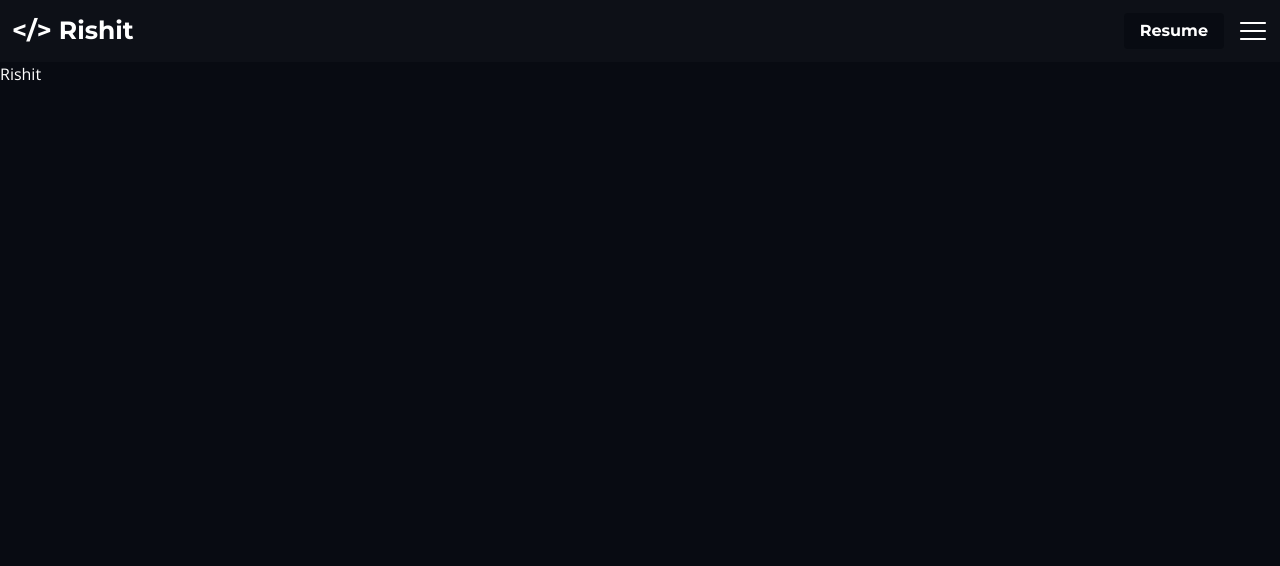
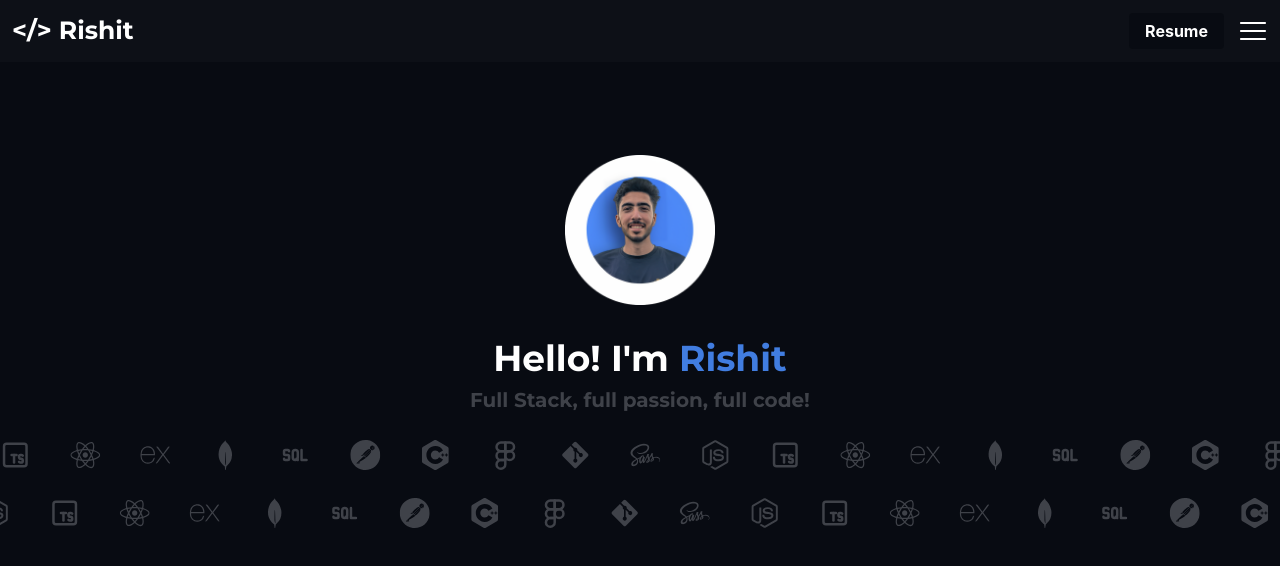
Before and after one commit to Rishit-Thaper/rishit-dev, a Next.js app: page / in a window 1280 px wide. Shown: the top 566 px of the page. Built offline with nearby package versions, Linux system fonts and the light colour scheme.

Commit message:
Hero section done

```diff
--- a/src/app/layout.tsx
+++ b/src/app/layout.tsx
@@ -1,7 +1,7 @@
-"use client";
 import { Providers } from "@/context/providers";
 import "@/styles/styles.scss";
 import Navbar from "@/components/Navbar";
+import { colors } from "@/tokens/colors";
 
 export default function RootLayout({
   children,
@@ -10,7 +10,9 @@ export default function RootLayout({
 }) {
   return (
     <html lang="en">
-      <body style={{ backgroundColor: "#080B12", color: "#ffffff" }}>
+      <body
+        style={{ backgroundColor: `${colors.main}`, color: `${colors.text}` }}
+      >
         <Navbar />
         <Providers>{children}</Providers>
       </body>
--- a/src/app/page.tsx
+++ b/src/app/page.tsx
@@ -1,5 +1,6 @@
-import { Text } from "@chakra-ui/react";
+"use client"
+import Hero from "@/components/Hero";
 
 export default function Page() {
-  return <Text>Rishit</Text>;
+  return <Hero />;
 }
--- /dev/null
+++ b/src/components/AnimatedCarousel.tsx
@@ -0,0 +1,60 @@
+import { Box, Flex } from "@chakra-ui/react";
+import { motion } from "framer-motion";
+import { IconType } from "react-icons";
+import { FaGitAlt, FaNodeJs, FaReact, FaSass } from "react-icons/fa";
+import { FiFigma } from "react-icons/fi";
+import { SiCplusplus, SiExpress, SiMongodb, SiPostman } from "react-icons/si";
+import { TbBrandTypescript, TbSql } from "react-icons/tb";
+import { Icon } from "./Icon";
+
+const icons: { name: string; icon: IconType }[] = [
+  { name: "figma", icon: FiFigma },
+  { name: "git", icon: FaGitAlt },
+  { name: "sass", icon: FaSass },
+  { name: "nodeJs", icon: FaNodeJs },
+  { name: "typescript", icon: TbBrandTypescript },
+  { name: "react", icon: FaReact },
+  { name: "express", icon: SiExpress },
+  { name: "mongodb", icon: SiMongodb },
+  { name: "sql", icon: TbSql },
+  { name: "postman", icon: SiPostman },
+  { name: "cplusplus", icon: SiCplusplus },
+  { name: "figma1", icon: FiFigma },
+  { name: "git1", icon: FaGitAlt },
+  { name: "sass1", icon: FaSass },
+  { name: "nodeJs1", icon: FaNodeJs },
+  { name: "typescript1", icon: TbBrandTypescript },
+  { name: "react1", icon: FaReact },
+  { name: "express1", icon: SiExpress },
+  { name: "mongodb1", icon: SiMongodb },
+  { name: "sql1", icon: TbSql },
+  { name: "postman1", icon: SiPostman },
+  { name: "cplusplus1", icon: SiCplusplus },
+];
+
+const animationDirection = [{ x: ["0%", "-100%"] }, { x: ["-100%", "0%"] }];
+
+const AnimatedCarousel = () => {
+  return animationDirection.map((direction, index) => (
+    <Box overflow="hidden" width="100%" key={index} mt={5}>
+      <motion.div
+        style={{ display: "flex", whiteSpace: "nowrap" }}
+        animate={direction}
+        transition={{ repeat: Infinity, duration: 25, ease: "linear" }}
+      >
+        {icons.map(({ name, icon }) => (
+          <Flex key={name} direction="column" align="center" mr={10}>
+            <Icon icon={icon} />
+          </Flex>
+        ))}
+        {icons.map(({ name, icon }) => (
+          <Flex key={name} direction="column" align="center" mr={10}>
+            <Icon icon={icon} />
+          </Flex>
+        ))}
+      </motion.div>
+    </Box>
+  ));
+};
+
+export default AnimatedCarousel;
--- /dev/null
+++ b/src/components/Hero.tsx
@@ -0,0 +1,46 @@
+import {
+  Box,
+  Button,
+  VStack,
+  IconButton,
+  Menu,
+  MenuButton,
+  MenuItem,
+  MenuList,
+  Text,
+  Heading,
+} from "@chakra-ui/react";
+import React from "react";
+import Image from "next/image";
+import { colors, fonts } from "@/tokens/colors";
+import AnimatedCarousel from "./AnimatedCarousel";
+const Hero = () => {
+  return (
+    <VStack
+      justifyContent="center"
+      alignItems="center"
+      h={"70vh"}
+
+    >
+      <Image src="/rishit.png" width={150} height={150} alt="rishit" />
+      <Heading pt={6} fontFamily={fonts.heading} size="xl">
+        Hello! I&apos;m{" "}
+        <Text as="span" color={colors.highlightText}>
+          Rishit
+        </Text>
+      </Heading>
+      <Heading
+        as="h3"
+        size="md"
+        textAlign="center"
+        fontFamily={fonts.heading}
+        color={colors.greyTwo}
+      >
+        Full Stack, full passion, full code!
+      </Heading>
+      <AnimatedCarousel/>
+    </VStack>
+  );
+};
+
+export default Hero;
--- /dev/null
+++ b/src/components/Icon.tsx
@@ -0,0 +1,10 @@
+import { colors } from "@/tokens/colors";
+import { IconType } from "react-icons";
+
+export const Icon = ({
+  icon: IconComponent,
+}: {
+  icon: IconType;
+}) => {
+  return <IconComponent size={30} color={colors.greyTwo} />;
+};
--- a/src/components/Navbar.tsx
+++ b/src/components/Navbar.tsx
@@ -14,6 +14,7 @@ import { GrTechnology } from "react-icons/gr";
 import { FaProjectDiagram } from "react-icons/fa";
 import { MdCallMade } from "react-icons/md";
 import { RxHamburgerMenu } from "react-icons/rx";
+import { colors, fonts } from "@/tokens/colors";
 
 const NavMenuItems = [
   { title: "About Me", icon: <SiAboutdotme /> },
@@ -27,11 +28,16 @@ const Navbar = () => {
     <HStack
       justifyContent="space-between"
       alignItems="center"
-      background="#0D1017"
+      background={colors.secondary}
       p={12}
     >
       <Box>
-        <Text fontSize={25} id="name" fontWeight="bold" fontFamily="Montserrat">
+        <Text
+          fontSize={25}
+          id="name"
+          fontWeight="bold"
+          fontFamily={fonts.heading}
+        >
           {"</>"} Rishit
         </Text>
       </Box>
@@ -40,20 +46,20 @@ const Navbar = () => {
           py={6}
           px={16}
           borderRadius={4}
-          bg="#080B12"
+          bg={colors.main}
           mx={6}
           fontWeight="bold"
-          fontFamily="Montserrat"
+          fontFamily="{fonts.heading}"
         >
           Resume
         </Button>
-        <Menu>
+        <Menu isLazy>
           <MenuButton
             as={IconButton}
             aria-label="Menu"
             icon={<RxHamburgerMenu size={30} />}
           />
-          <MenuList bg="#0D1017" py={6} px={16} borderRadius={4}>
+          <MenuList bg={colors.secondary} py={6} px={16} borderRadius={4}>
             {NavMenuItems.map((item) => (
               <MenuItem key={item.title} icon={item.icon} my={12}>
                 {item.title}
--- /dev/null
+++ b/src/tokens/colors.ts
@@ -0,0 +1,14 @@
+export const colors = {
+  main: "#080B12",
+  secondary: "#0D1017",
+  highlightText: "#417DE0",
+  text: "#ffffff",
+  secondaryText:"#002A78",
+  greyOne:"#363535",
+  greyTwo:"#3F4249"
+};
+
+export const fonts = {
+    heading: "Montserrat",
+    body: "Open Sans"
+}
```
Also changed, not shown: public/rishit.png (added).
